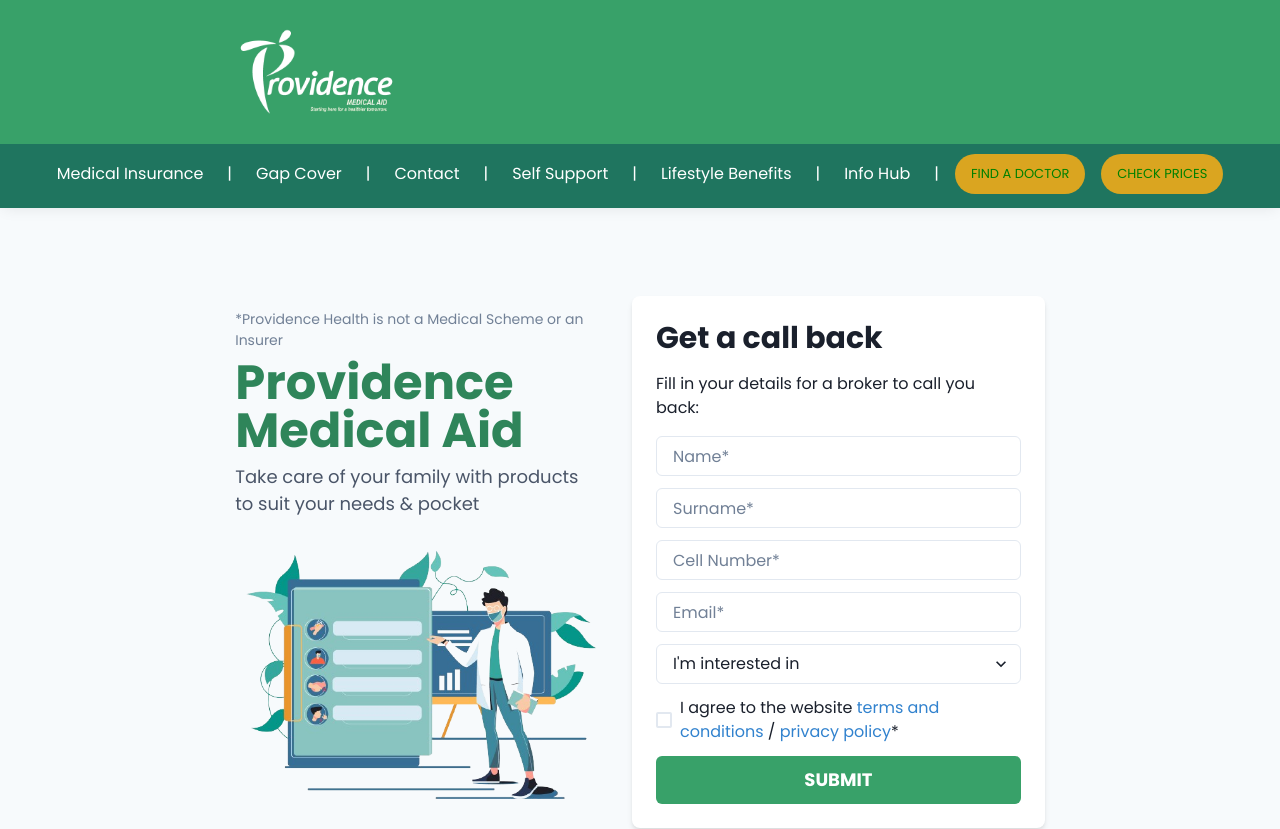
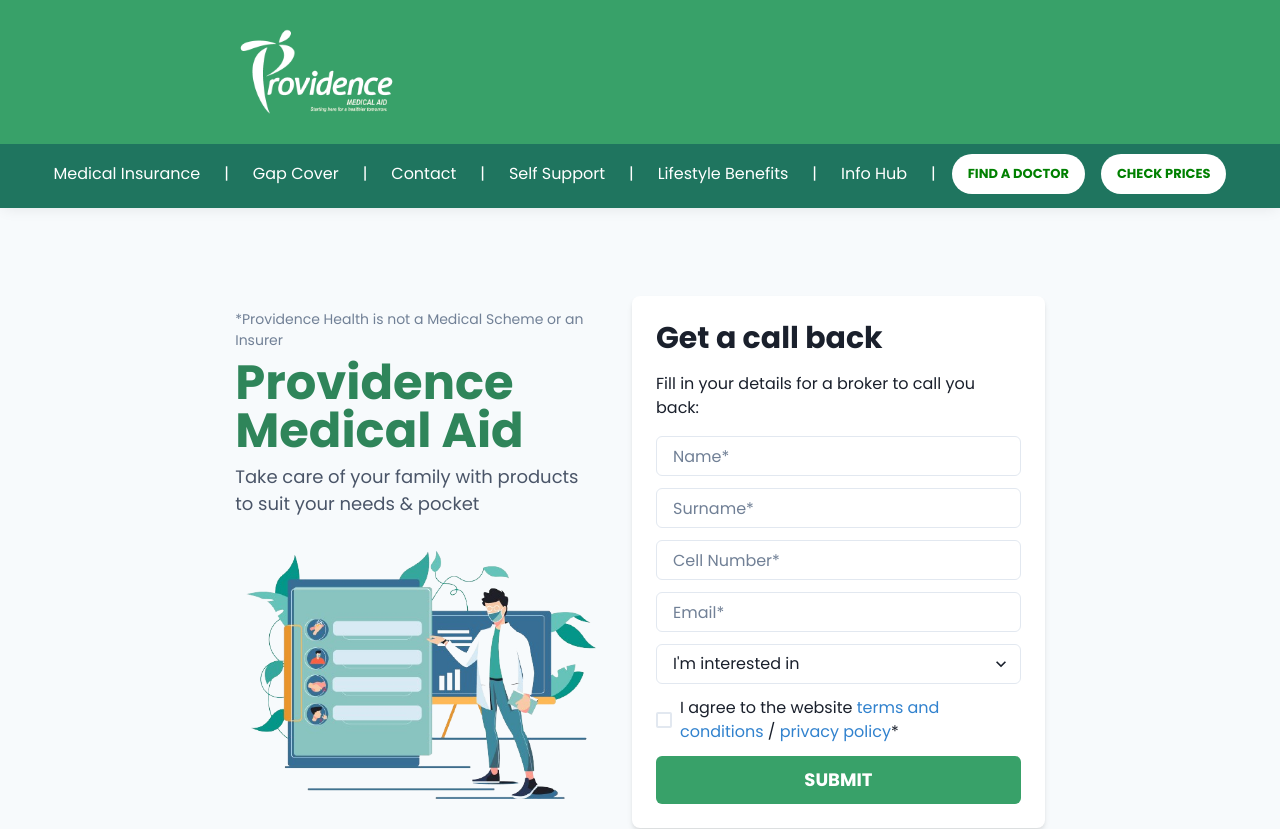
Before and after one commit to Providence-Human-Capital/MedicalAid, a React (Vite) app: page /#/home in a window 1280 px wide. Shown: the top 829 px of the page. Built offline with nearby package versions, Linux system fonts and the light colour scheme.

Commit message:
[fix] button colors on navbar

```diff
--- a/src/components/NavigationBar.jsx
+++ b/src/components/NavigationBar.jsx
@@ -163,19 +163,19 @@
 
           <HStack spacing={4} display={displayMode} marginBottom="">
             <Button
-              bg="#DAA520"
+              bg="#fff"
               color="green"
               fontSize={13}
-              fontWeight="500"
+              fontWeight="600"
               borderRadius={20}
             >
               FIND A DOCTOR
             </Button>
             <Button
-              bg="#DAA520"
+              bg="#fff"
               color="green"
               fontSize={13}
-              fontWeight="500"
+              fontWeight="600"
               borderRadius={20}
             >
               CHECK PRICES
```
